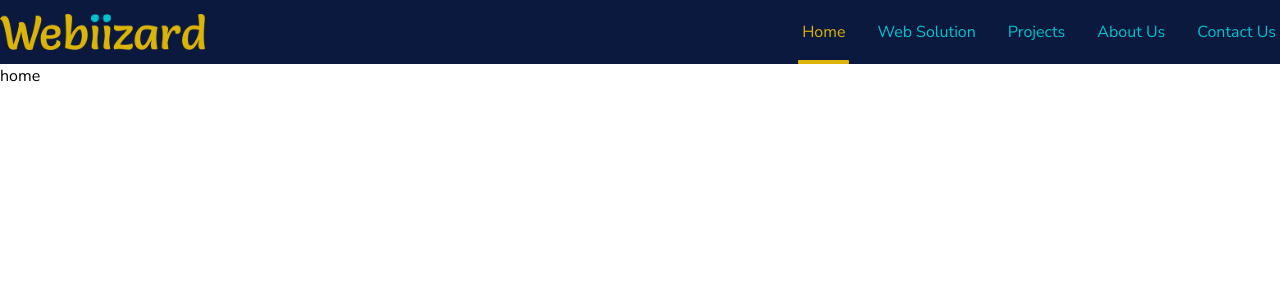
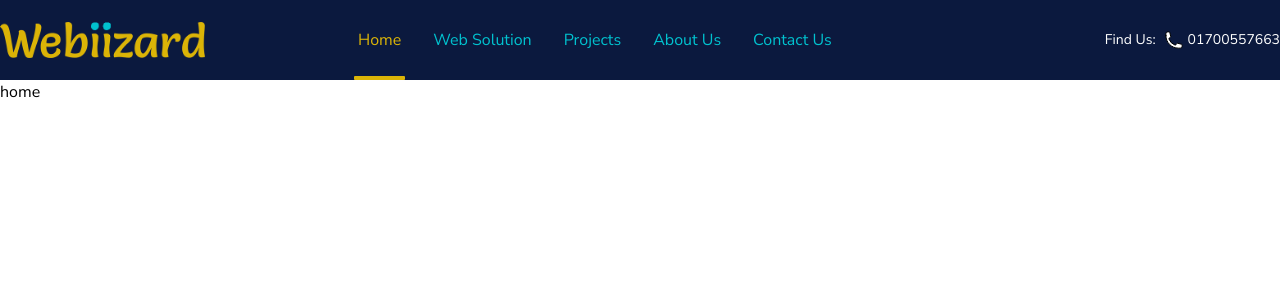
Before and after one commit to farjanaIslamNipa/webiizard, a Vue app: page / in a window 1280 px wide. Shown: the top 300 px of the page. Built offline with nearby package versions, Linux system fonts and the light colour scheme.

Commit message:
updating navbar

```diff
--- a/src/assets/main.css
+++ b/src/assets/main.css
@@ -3,7 +3,7 @@
 @tailwind utilities;
 
 .menu-link{
-    @apply text-appSecondary hover:text-appPrimary transition-colors delay-150 ease-out relative py-5 px-1
+    @apply text-appSecondary hover:text-appPrimary transition-colors delay-150 ease-out relative py-7 px-1
 }
 .menu-link::after{
     content: '';
--- a/src/components/AppNav.vue
+++ b/src/components/AppNav.vue
@@ -1,19 +1,30 @@
 <template>
   <nav class="bg-brand">
     <div class="container mx-auto">
-      <div class="flex items-center justify-between">
-        <div>
+      <div class="grid grid-cols-12 gap-2 items-center">
+        <div class="col-span-3">
           <router-link to="{name: 'Home'}">
             <img src="../assets/images/global/brand-logo.png" class="h-9" alt="">
           </router-link>
         </div>
-        <div>
+        <div class="col-span-9">
+          <div class="flex justify-between items-center w-full pl-8">
             <div class="flex items-center gap-6">
               <router-link to="/" class="menu-link" active-class="active-menu">Home</router-link>
               <router-link to="#" class="menu-link">Web Solution</router-link>
               <router-link to="#" class="menu-link">Projects</router-link>
               <router-link to="#" class="menu-link">About Us</router-link>
               <router-link to="#" class="menu-link">Contact Us</router-link>
+            </div>
+            <div class="flex gap-2 items-center">
+              <p class="text-white text-sm">Find Us:</p>
+              <div class="flex items-center gap-1">
+                <svg xmlns="http://www.w3.org/2000/svg" fill="#ffffff" viewBox="0 0 24 24" stroke-width="1.2" stroke="currentColor" class="w-5 h-5">
+                  <path stroke-linecap="round" stroke-linejoin="round" d="M2.25 6.75c0 8.284 6.716 15 15 15h2.25a2.25 2.25 0 002.25-2.25v-1.372c0-.516-.351-.966-.852-1.091l-4.423-1.106c-.44-.11-.902.055-1.173.417l-.97 1.293c-.282.376-.769.542-1.21.38a12.035 12.035 0 01-7.143-7.143c-.162-.441.004-.928.38-1.21l1.293-.97c.363-.271.527-.734.417-1.173L6.963 3.102a1.125 1.125 0 00-1.091-.852H4.5A2.25 2.25 0 002.25 4.5v2.25z" />
+                </svg>
+                <a href="tel:01700557663" class="text-white text-sm">01700557663</a>
+              </div>
+            </div>
           </div>
         </div>
       </div>
```
Also changed, not shown: public/images/facebook.svg (added), public/images/linkedin.svg (added). Lines whose indentation alone changed are shown as unchanged.
